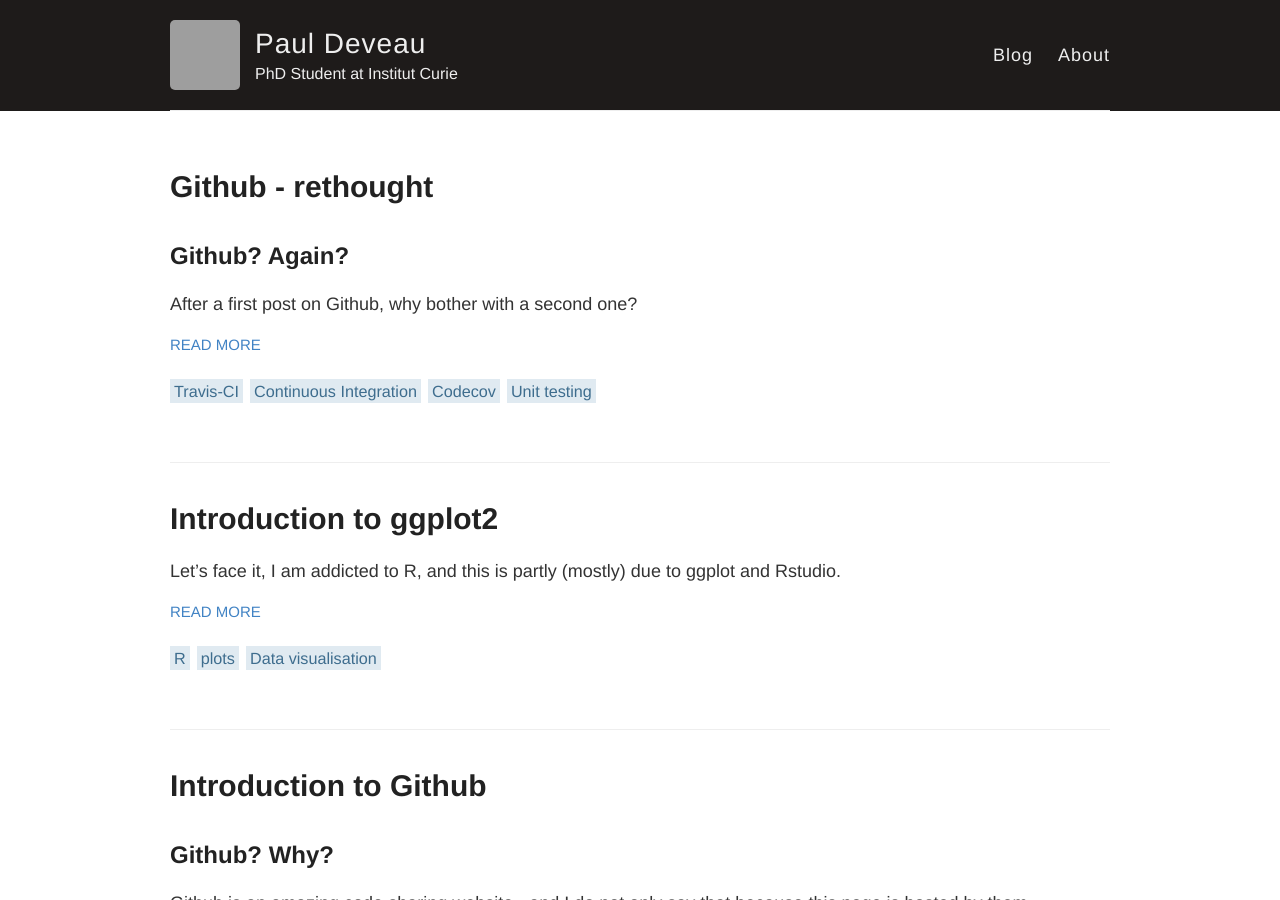
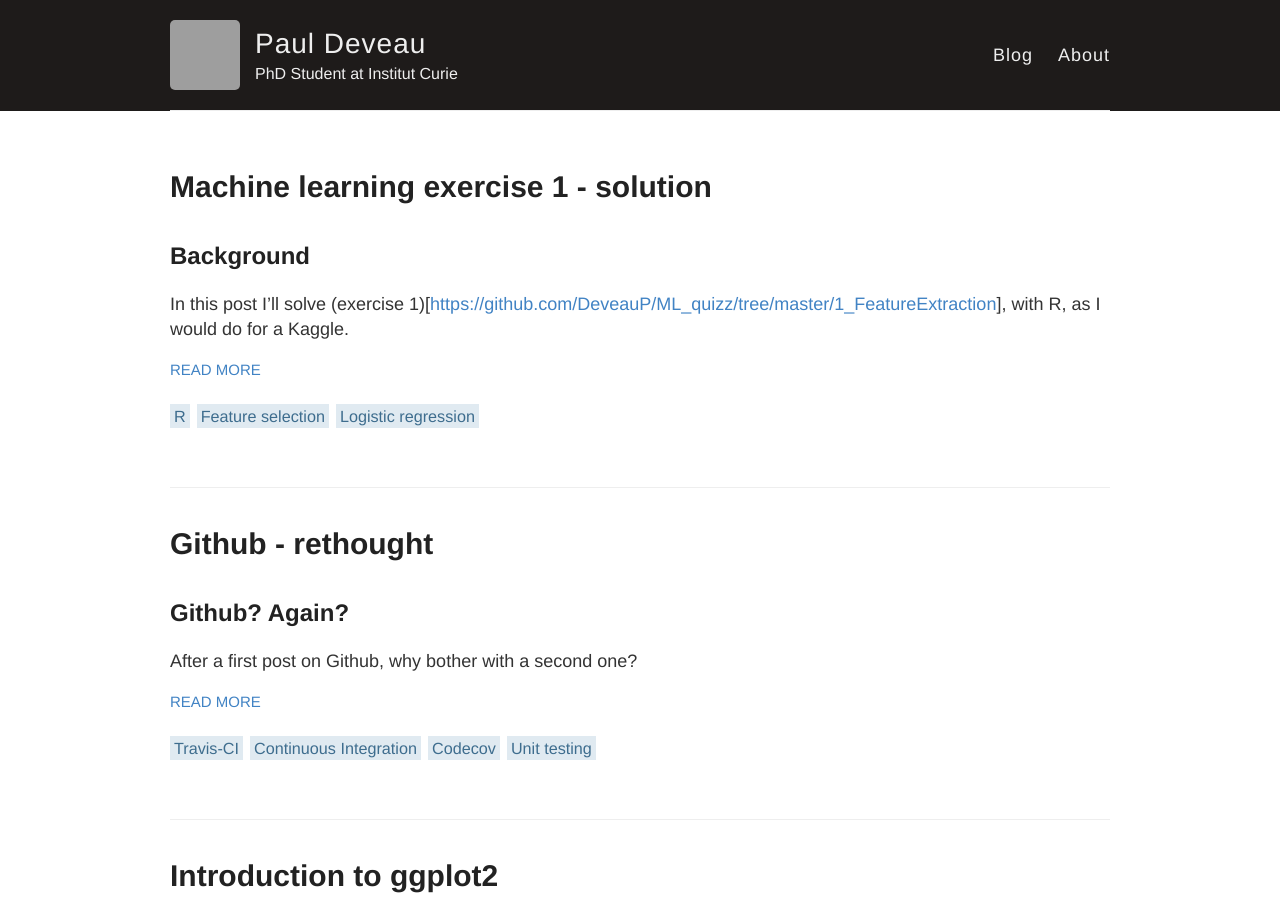
Before and after one commit to DeveauP/DeveauP.github.io, a Jekyll site: the page built from blog/index.html, in a window 1280 px wide and 900 px high. Built offline with Jekyll 4.4.1, drawn with Linux system fonts in a browser that asks for light colours; a file with an impossible date is left out; grey boxes are pictures that could not be loaded.

Commit message:
Resubmission post MLQuizz1

```diff
--- a/_posts/2017-22-1-ML_exercises_1.md
+++ b/_posts/2017-2-2-ML_exercises_1.md
@@ -1,3 +1,16 @@
+---
+title: 'Machine learning exercise 1 - solution'
+author: Paul Deveau
+layout: post
+category:
+  - Machine learning
+description: Solution to MLQuizz 1
+tags:
+ - R
+ - Feature selection
+ - Logistic regression
+---
+
 Background
 ----------
 
```
